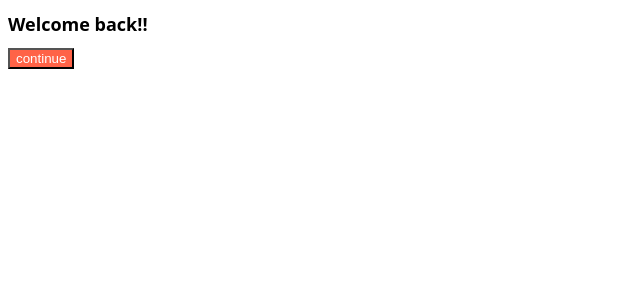
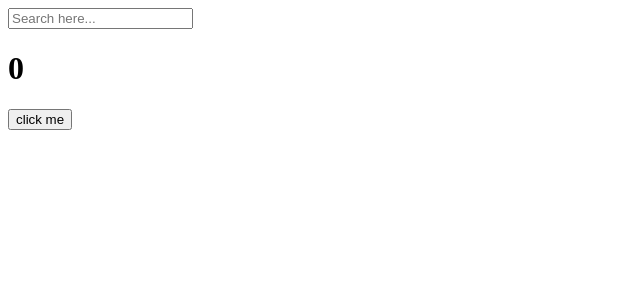
Before and after one commit to skku-likelion-2025/Yejin-Kim, a React (Create React App) app in the folder NomadCoders/react-begin/: page / in a window 1280 px wide. Shown: the top 300 px of the page, without its empty margins (0-640 px from the left). Built offline with nearby package versions, Linux system fonts and the light colour scheme.

Commit message:
#6 [Update] Effects
- useEffect
- deps

```diff
--- a/NomadCoders/react-begin/src/App.js
+++ b/NomadCoders/react-begin/src/App.js
@@ -1,12 +1,38 @@
+import { useState, useEffect } from 'react';
 import Button from "./Button";
 import styles from './App.module.css';
 
 function App() {
+  const [counter, setValue] = useState(0); // useState()는 array를 반환
+  const [keyword, setKeyword] = useState(""); // value, function
+  const onClick = () => setValue((prev) => prev + 1);
+  const onChange = (event) => setKeyword(event.target.value);
+  // console.log('i run all the time');
+
+  useEffect(() => { // 한 번만 실행되도록 코드를 보호함
+    console.log('i run only once');
+  }, []);
+  useEffect(() => {
+    // if (keyword !== "" && keyword.length > 5) {
+    console.log('keyword 변경 시 실행');
+    // }
+  }, [keyword]); // keyword를 지켜보고 있음
+  useEffect(() => {
+    console.log('counter 변경 시 실행');
+  }, [counter]);
+  useEffect(() => {
+    console.log('keyword or counter 변경 시 실행');
+  }, [keyword, counter]);
   return (
-  <div>
-    <h1 className={styles.title}>Welcome back!!</h1>
-    <Button text={"continue"}/>
-  </div>
+    <div>
+      <input
+        value={keyword}
+        onChange={onChange}
+        type='text'
+        placeholder='Search here... ' />
+      <h1>{counter}</h1>
+      <button onClick={onClick}>click me</button>
+    </div>
   );
 }
 export default App;
```
